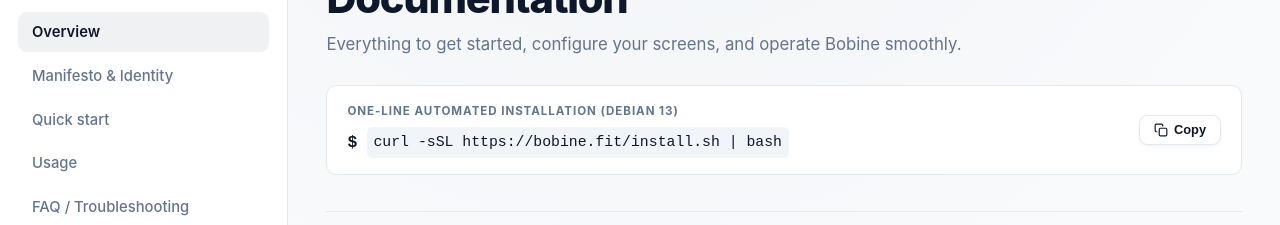
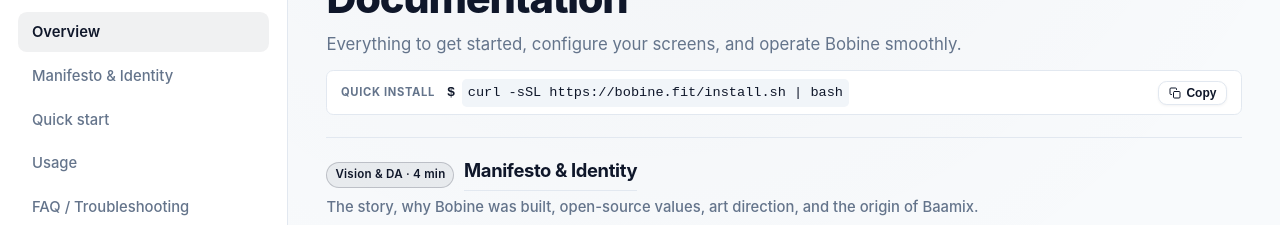
Before and after one commit to FantasmaGlad/BobineWeb, a Next.js app: page /en/documentation in a window 1280 px wide. Shown: the part 193-418 px from the top of the page. Built offline with nearby package versions, Linux system fonts and the light colour scheme; no server answers.

Commit message:
fix(blog, demo3d, i18n): full viewport hero on blog, slim install snippet, unmute audio in 3D demo, keep pathname on locale switch

```diff
--- a/src/components/LocaleSwitcher.tsx
+++ b/src/components/LocaleSwitcher.tsx
@@ -1,4 +1,7 @@
+"use client";
+
 import Link from "next/link";
+import { usePathname } from "next/navigation";
 import type { Dictionary, Locale } from "@/lib/i18n";
 import { locales } from "@/lib/i18n";
 
@@ -9,12 +12,24 @@ export default function LocaleSwitcher({
   locale: Locale;
   dict: Dictionary;
 }) {
+  const pathname = usePathname() || `/${locale}`;
+
+  function getTargetHref(targetLocale: Locale) {
+    if (targetLocale === locale) return pathname;
+    const segments = pathname.split("/").filter(Boolean);
+    if (segments.length > 0 && locales.includes(segments[0] as Locale)) {
+      segments[0] = targetLocale;
+      return "/" + segments.join("/");
+    }
+    return `/${targetLocale}`;
+  }
+
   return (
     <nav aria-label="Langue / Language" className="locale-switcher">
       {locales.map((loc) => (
         <Link
           key={loc}
-          href={`/${loc}`}
+          href={getTargetHref(loc)}
           aria-current={loc === locale ? "true" : undefined}
           className={loc === locale ? "locale-switcher__link is-active" : "locale-switcher__link"}
         >
--- a/src/components/QuickInstallSnippet.tsx
+++ b/src/components/QuickInstallSnippet.tsx
@@ -21,36 +21,36 @@ export default function QuickInstallSnippet({ locale }: { locale: Locale }) {
   return (
     <div
       style={{
-        marginBlock: "1.75rem 2.25rem",
-        padding: "1rem 1.25rem",
-        background: "var(--bg-card)",
+        marginBlock: "0.85rem 1.35rem",
+        padding: "0.45rem 0.85rem",
+        background: "var(--bg-surface)",
         border: "1px solid var(--border-subtle)",
-        borderRadius: "0.65rem",
+        borderRadius: "0.45rem",
         display: "flex",
         justifyContent: "space-between",
         alignItems: "center",
         flexWrap: "wrap",
-        gap: "1rem",
+        gap: "0.75rem",
       }}
     >
-      <div style={{ display: "flex", flexDirection: "column", gap: "0.35rem", minWidth: 0 }}>
+      <div style={{ display: "flex", alignItems: "center", gap: "0.75rem", minWidth: 0, flexWrap: "wrap" }}>
         <span
           style={{
-            fontSize: "0.725rem",
+            fontSize: "0.7rem",
             fontWeight: 700,
             textTransform: "uppercase",
-            letterSpacing: "0.08em",
+            letterSpacing: "0.06em",
             color: "var(--text-muted)",
           }}
         >
-          {isEn ? "One-Line Automated Installation (Debian 13)" : "Installation Automatisée en 1 Ligne (Debian 13)"}
+          {isEn ? "Quick install" : "Install rapide"}
         </span>
-        <div style={{ display: "flex", alignItems: "center", gap: "0.6rem", overflowX: "auto" }}>
-          <span style={{ color: "var(--accent-primary)", fontWeight: 700, fontFamily: "monospace" }}>$</span>
+        <div style={{ display: "flex", alignItems: "center", gap: "0.4rem", overflowX: "auto" }}>
+          <span style={{ color: "var(--accent-primary)", fontWeight: 700, fontFamily: "monospace", fontSize: "0.85rem" }}>$</span>
           <code
             style={{
               fontFamily: "monospace",
-              fontSize: "0.925rem",
+              fontSize: "0.85rem",
               color: "var(--text-heading)",
               whiteSpace: "nowrap",
             }}
@@ -65,11 +65,11 @@ export default function QuickInstallSnippet({ locale }: { locale: Locale }) {
         onClick={handleCopy}
         className="btn-secondary"
         style={{
-          padding: "0.4rem 0.85rem",
-          fontSize: "0.8rem",
+          padding: "0.25rem 0.6rem",
+          fontSize: "0.75rem",
           display: "inline-flex",
           alignItems: "center",
-          gap: "0.4rem",
+          gap: "0.35rem",
           cursor: "pointer",
           flexShrink: 0,
         }}
@@ -78,14 +78,14 @@ export default function QuickInstallSnippet({ locale }: { locale: Locale }) {
       >
         {copied ? (
           <>
-            <svg width="14" height="14" viewBox="0 0 24 24" fill="none" stroke="currentColor" strokeWidth="2.5" strokeLinecap="round" strokeLinejoin="round">
+            <svg width="12" height="12" viewBox="0 0 24 24" fill="none" stroke="currentColor" strokeWidth="2.5" strokeLinecap="round" strokeLinejoin="round">
               <polyline points="20 6 9 17 4 12" />
             </svg>
             <span>{isEn ? "Copied" : "Copié"}</span>
           </>
         ) : (
           <>
-            <svg width="14" height="14" viewBox="0 0 24 24" fill="none" stroke="currentColor" strokeWidth="2" strokeLinecap="round" strokeLinejoin="round">
+            <svg width="12" height="12" viewBox="0 0 24 24" fill="none" stroke="currentColor" strokeWidth="2" strokeLinecap="round" strokeLinejoin="round">
               <rect x="9" y="9" width="13" height="13" rx="2" ry="2" />
               <path d="M5 15H4a2 2 0 0 1-2-2V4a2 2 0 0 1 2-2h9a2 2 0 0 1 2 2v1" />
             </svg>
```
Also changed, not shown: src/app/[locale]/blog/page.tsx (+27 -24 lines), src/components/three/PowerDemoScene.tsx (+28 -18 lines), src/app/Bobine_icon.png (deleted).
